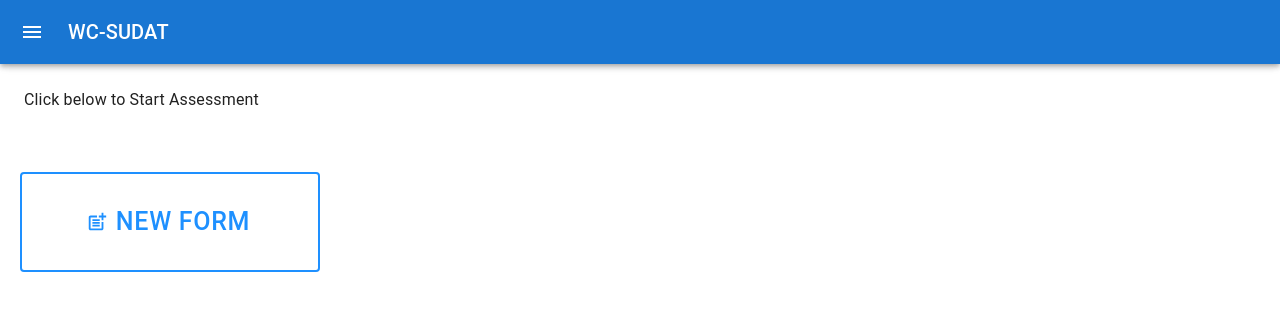
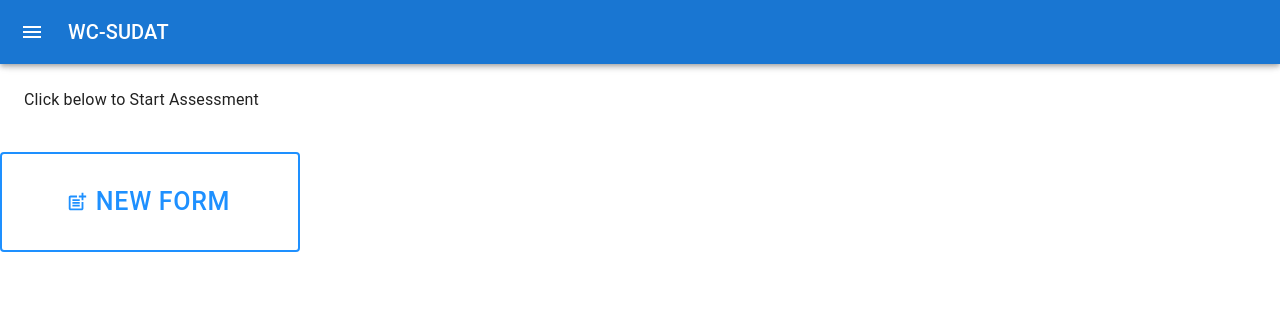
Before and after one commit to ElmarKenguerli/WC_SUDAT-WebApp, a React (Create React App) app: page /LandingPage in a window 1280 px wide. Shown: the top 310 px of the page. Built offline with nearby package versions, Linux system fonts and the light colour scheme.

Commit message:
Changed input form format.

```diff
--- a/src/App.css
+++ b/src/App.css
@@ -61,3 +61,12 @@
 p{
   font-weight: bold;
 }
+
+
+.center {
+  line-height: 200px;
+  height: 200px;
+  top: 50%;
+  left: 50%;
+  text-align: center;
+}
--- a/src/Components/Screening.js
+++ b/src/Components/Screening.js
@@ -165,13 +165,11 @@ function Form() {
           value={hasAcceptedTsAndCs}
           onChange = {handleChange}
         />
-           Do you accept having read and agreed to the above, as well as for your answers to be viewed by the professional conducting the assessment? Ts {"&"} Cs apply
+           I have read the above to the client being screened, and have obtained his/her consent to proceed with the screening process.
       </label>
 
       </Box>
       <br/>
-
-
 
       {submitting &&
         <div>
@@ -197,27 +195,43 @@ function Form() {
                 <fieldset>
 
                 <label>
-                    <b>{"Client Name:\t"} </b>
-                    <TextField required color="secondary" focused sx={{ width: 300 }} size="small" name = "Client Name" variant="filled" onChange={setFormData} />
+                <h3> Client Name:</h3>
+                    <TextField
+                      required color="secondary"
+                      focused sx={{ width: 300 }}
+                      size="big"
+                      name = "Client Name"
+                      variant="filled"
+                      onChange={setFormData}
+                    />
                 </label>
 
                 </fieldset>
 
                 <fieldset>
+
                   <label>
-
-                  <b>{"Place of Interview:\t"}</b>
-                    <TextField required color="secondary" focused sx={{ width: 300 }} size="small" name = "Place of Interview" variant="filled" onChange={setFormData} />
+                     <h3>Place of Interview:</h3>
+                    <TextField
+                      required color="secondary"
+                      focused sx={{ width: 300 }}
+                      size="small"
+                      name = "Place of Interview"
+                      variant="filled"
+                      onChange={setFormData}
+                    />
                     </label>
                     </fieldset>
 
                 <fieldset>
+                <h3>Interviewer Name:</h3> {interviewerName}
                 <label>
-                <b>Interviewer Name:</b> {interviewerName}
+
                   </label>
                   </fieldset>
                   <fieldset>
-                  <label><b>Date of Interview:</b> {getCurrentDate()}</label>
+                  <label>
+                    <h3>Date of Interview:</h3> {getCurrentDate()}</label>
                   </fieldset>
                     <Collapsible/>
                 </fieldset>
--- a/src/Components/Stepper.js
+++ b/src/Components/Stepper.js
@@ -22,10 +22,10 @@ const steps = [
     label: 'Substance Use Screening',
   },
   {
-    label: 'Assessment of Risk Factors',
+    label: 'Risk Factors',
   },
   {
-    label: 'Assessment of Protective Factors',
+    label: 'Protective Factors',
   },
   {
     label: 'Change Readiness',
--- a/src/Pages/LandingPage.js
+++ b/src/Pages/LandingPage.js
@@ -6,12 +6,33 @@ import StyledTableCell from '../Components/StyledTable';
 import { IconButton } from '@mui/material';
 import PostAddTwoToneIcon from '@mui/icons-material/PostAddTwoTone';
 import Button from '@material-ui/core/Button';
+import Container from 'react-bootstrap/Container';
+import Row from 'react-bootstrap/Row';
+import Col from 'react-bootstrap/Col';
 
 const LandingPage = () => {
 let navigate = useNavigate();
   return (
     <div>
-        <MuiDrawer/>
+        <MuiDrawer/><Button
+        size="large"
+        className='.center'
+        style={
+          {
+            width: 300,
+            height: 100,
+            fontSize: 25,
+            border: "2px solid dodgerblue",
+            margin:0,
+            color: "dodgerblue" }}
+        startIcon={<PostAddTwoToneIcon/>}
+        onClick={() => {
+          navigate("/Assessment");
+        }}>
+        {" "}
+        New Form
+
+        </Button>
           {/* <button
         onClick={() => {
           navigate("/Assessment");
@@ -20,14 +41,9 @@ let navigate = useNavigate();
         {" "}
         Go to form
       </button> */}
-      <Button size="large" style={{ width: 300, height: 100, fontSize: 25, border: "2px solid dodgerblue", margin:20, color: "dodgerblue" }}  startIcon={<PostAddTwoToneIcon/>}  onClick={() => {
-          navigate("/Assessment");
-        }}>
-        {" "}
-        New Form
 
-        </Button>
       {/* <StyledTableCell/> */}
+
       </div>
   )
 }
```
